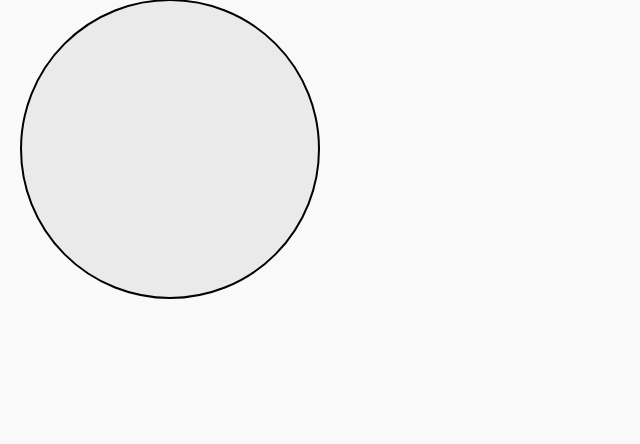
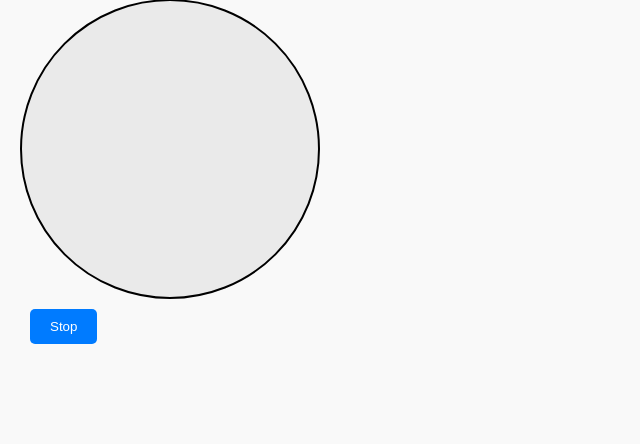
Before and after one commit to lubbino/RobotForPi, a PHP site: page /piCameraRobot in a window 1280 px wide. Shown: the part 139-583 px from the top of the page, without its empty margins (0-640 px from the left). Run offline with PHP 8.4, Linux system fonts and the light colour scheme.

Commit message:
stop button

```diff
--- a/piCameraRobot/index.php
+++ b/piCameraRobot/index.php
@@ -51,6 +51,7 @@ $server_ip = $_SERVER['SERVER_ADDR'];
     <h1>Track Cursor Position</h1>
     <p>Move your mouse in the circle!</p>
     <div id="box"></div>
+    <button onclick="sendMousePositionToFlash(0,0)">Stop</button>
 
     <script>
         // Motor control function
```
